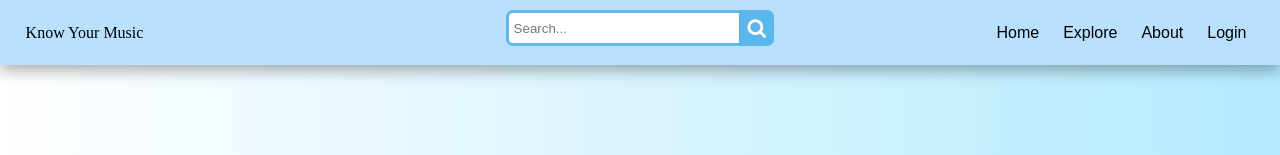
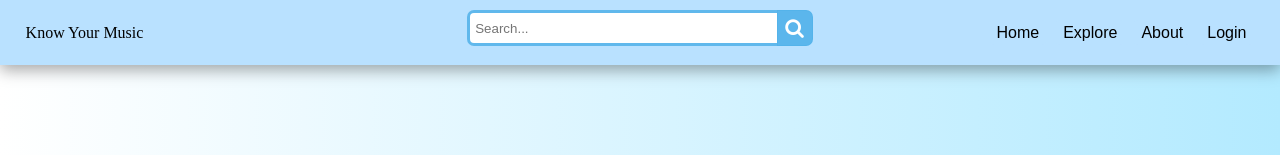
Before and after one commit to 22DP1DVasi/know_your_music_pr, a Vue app: page / in a window 1280 px wide. Shown: the top 155 px of the page. Built offline with nearby package versions, Linux system fonts and the light colour scheme.

Commit message:
fixed media for navbar; before search bar changes

```diff
--- a/src/components/Navbar.vue
+++ b/src/components/Navbar.vue
@@ -187,6 +187,7 @@ nav ul li a:hover {
 }
 .menubar.active {
     left: 0;
+    width: 40%;
     box-shadow: rgba(149, 157, 165, 0.2) 0px 8px 24px;
 }
 
@@ -216,6 +217,12 @@ nav ul li a:hover {
 }
 
 /* Media Query for Mobile */
+@media screen and (max-width: 1370px){
+  .search {
+    width: 90%;
+  }
+}
+
 @media screen and (max-width: 790px) {
     .hamburger {
         display: block;
@@ -224,6 +231,19 @@ nav ul li a:hover {
         display: none;
     }
 }
+
+@media screen and (max-width: 600px){
+  .menubar.active {
+    width: 60%;
+  }
+}
+
+@media screen and (max-width: 430px){
+  .menubar.active {
+    width: 85%;
+  }
+}
+
 </style>
 
 <script>
```
